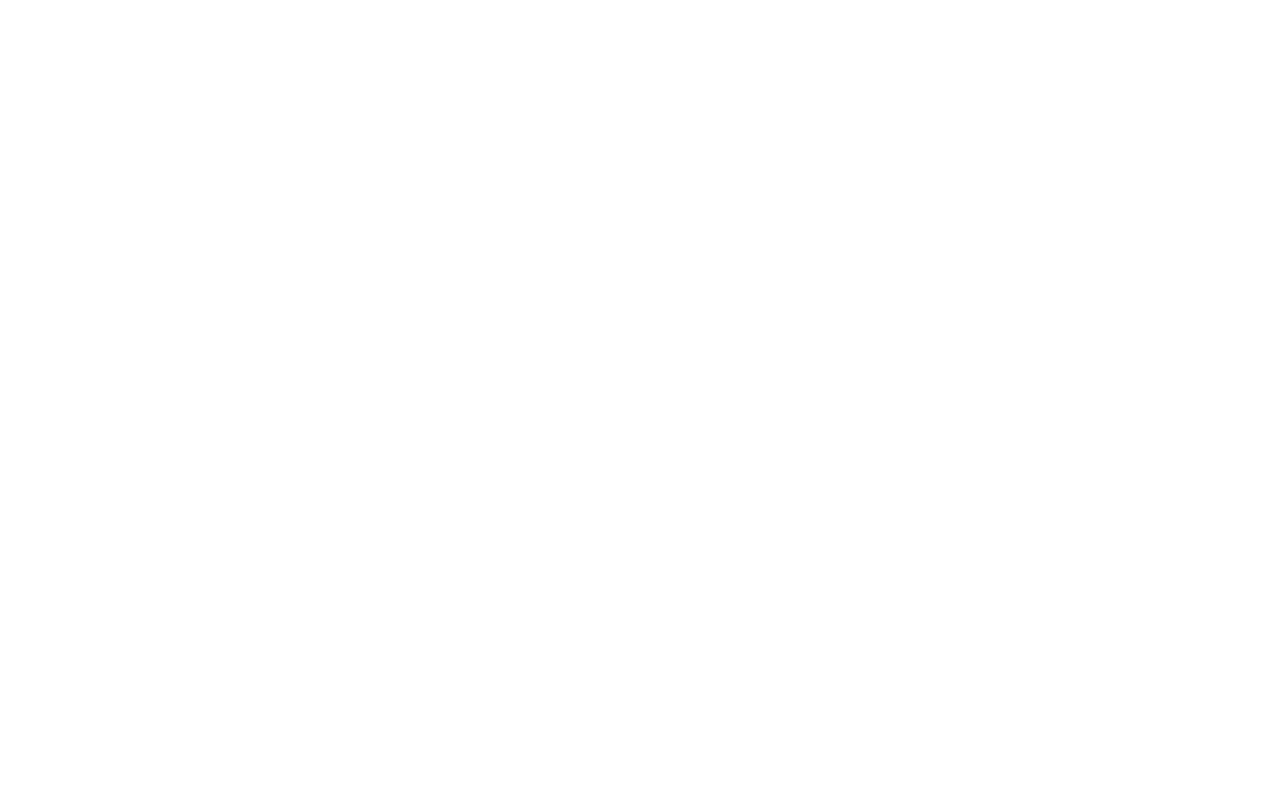
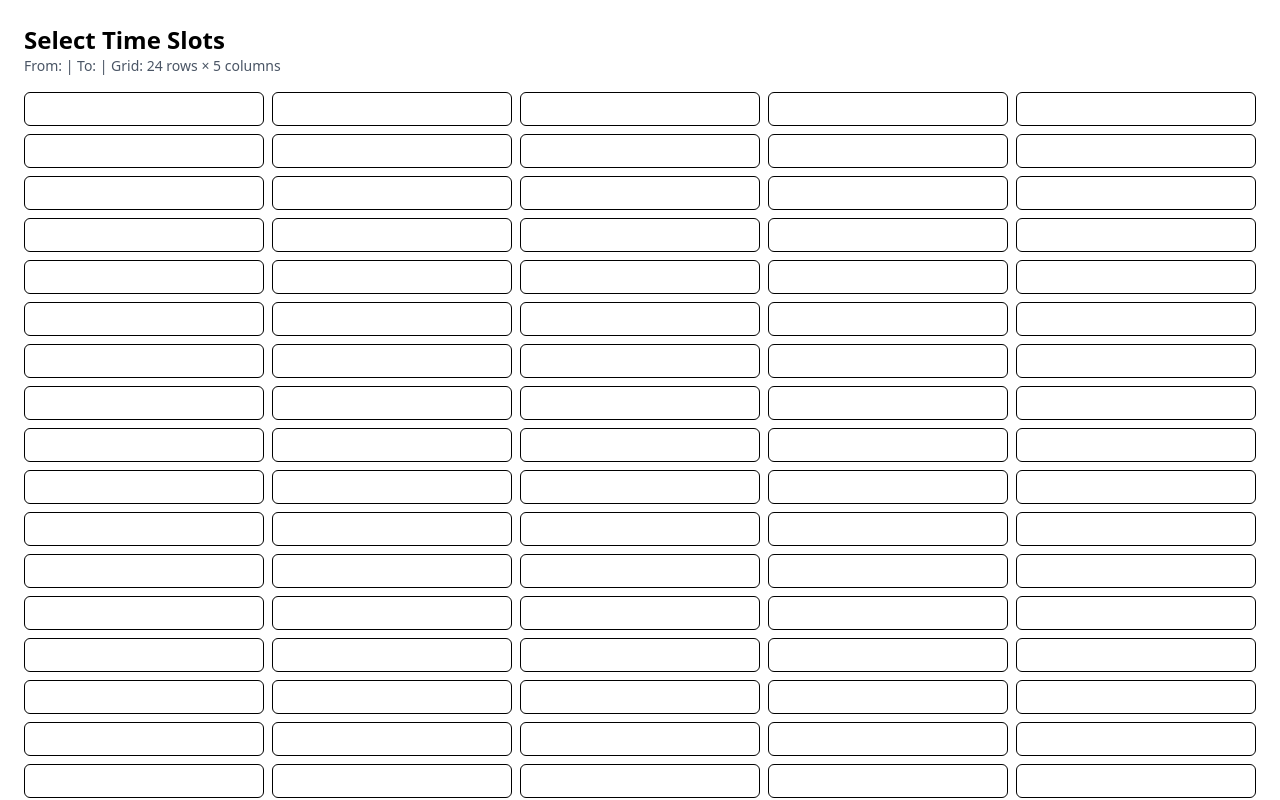
Before and after one commit to inv-nithin007/calender-ui, a React (Vite) app in the folder tailwind/: page /calender in a window 1280 px wide. Before the commit this address had no page. Shown: the top 800 px of the page. Built offline with nearby package versions, Linux system fonts and the light colour scheme.

Commit message:
feat: calender UI

```diff
--- a/tailwind/package.json
+++ b/tailwind/package.json
@@ -15,7 +15,8 @@
     "react": "^19.1.1",
     "react-dom": "^19.1.1",
     "react-hook-form": "^7.62.0",
-    "react-router-dom": "^7.8.2"
+    "react-router-dom": "^7.8.2",
+    "react-selecto": "^1.26.3"
   },
   "devDependencies": {
     "@eslint/js": "^9.33.0",
--- a/tailwind/src/App.jsx
+++ b/tailwind/src/App.jsx
@@ -2,7 +2,7 @@
 import Tail from './components/Tail'
 import Home from './components/Home'
 import { BrowserRouter as Router, Routes, Route } from 'react-router-dom'
-
+import Calender from  './components/Calender'
 
 function App() {
 
@@ -12,6 +12,7 @@
       <Routes>
     <Route path='/' element={<Tail/>}/>
      <Route path='/home' element={<Home/>}/>
+     <Route path='/calender' element={<Calender/>}/>
     </Routes>
     </Router>
   )
--- /dev/null
+++ b/tailwind/src/components/Calender.jsx
@@ -0,0 +1,78 @@
+import './Tail.css'
+import { useState } from 'react'
+import { useLocation } from 'react-router-dom'
+import Selecto from 'react-selecto'
+
+export default function Calendar() {
+  const location = useLocation()
+  const { columns, fromDate, toDate } = location.state || {
+    columns: 5, fromDate: '', toDate: ''
+  }
+
+  const rows = 24
+  const [selected, setSelected] = useState([])
+  const totalBoxes = rows * columns
+
+
+  return (
+    <div className="p-6">
+      <div className="mb-4">
+        <h2 className="text-2xl font-bold">Select Time Slots</h2>
+        <p className="text-sm text-gray-600">
+          From: {fromDate} | To: {toDate} | Grid: 24 rows × {columns} columns
+        </p>
+      </div>
+
+      <div
+        className="calendar grid gap-2"
+        style={{
+          gridTemplateRows: `repeat(24, minmax(0, 1fr))`,
+          gridTemplateColumns: `repeat(${columns}, minmax(0, 1fr))`
+        }}
+      >
+        {Array.from({ length: totalBoxes }, (_, i) => {
+          const isActive = selected.includes(i + 1)
+          return (
+            <div
+              key={i}
+              data-key={i + 1}
+              className={`day-cell border rounded-md p-4 text-center cursor-pointer transition
+              ${isActive ? "bg-blue-400 text-white" : "hover:bg-gray-200"}`}
+              onClick={() => {
+                setSelected(prev =>
+                  prev.includes(i + 1)
+                    ? prev.filter(d => d !== i + 1)
+                    : [...prev, i + 1]
+                )
+              }}
+            />
+          )
+        })}
+      </div>
+
+      <Selecto
+        selectableTargets={[".day-cell"]}
+        selectByClick={false}
+        hitRate={0}
+        onSelect={e => {
+          const keys = e.selected.map(el => parseInt(el.dataset.key))
+          setSelected(keys)
+        }}
+      />
+
+      <div className="mt-4 flex items-center justify-between">
+        <div className="font-semibold">
+          Selected: {selected.length} boxes
+        </div>
+        {selected.length > 0 && (
+          <button
+            onClick={() => setSelected([])}
+            className="bg-red-400 hover:bg-red-500 text-white px-4 py-2 rounded-lg transition"
+          >
+            Deselect All
+          </button>
+        )}
+      </div>
+    </div>
+  )
+}
--- a/tailwind/src/components/Home.jsx
+++ b/tailwind/src/components/Home.jsx
@@ -6,7 +6,6 @@
 export default function Home() {
   const navigate = useNavigate()
 
-  const [number, setNumber] = useState("")
   const [fromDate, setFromDate] = useState("")
   const [toDate, setToDate] = useState("")
 
@@ -15,7 +14,22 @@
   }
 
   const handleCalculate = () => {
-    alert(`Number: ${number}\nFrom: ${fromDate}\nTo: ${toDate}`)
+    if (!fromDate || !toDate) {
+      alert("Please fill both date fields")
+      return
+    }
+
+    const fromDay = parseInt(fromDate.split('-')[2])
+    const toDay = parseInt(toDate.split('-')[2])
+    const dayDiff = toDay - fromDay + 1
+
+    navigate('/calender', {
+      state: {
+        columns: dayDiff,
+        fromDate,
+        toDate
+      }
+    })
   }
 
   return (
@@ -30,20 +44,6 @@
         Welcome Admin
       </motion.h2>
 
-
-      <motion.input
-        type="number"
-        value={number}
-          onChange={(e) => {
-    const val = e.target.value;
-    if (val <= 40) setNumber(val);
-  }}
-        placeholder="Enter a number(Max-40)"
-        className="p-3 w-full max-w-md rounded-2xl border border-gray-400 text-center focus:outline-none text-xl"
-        initial={{ opacity: 0, x: -20 }}
-        animate={{ opacity: 1, x: 0 }}
-        transition={{ duration: 0.6 }}
-      />
 
 
       <motion.input
--- a/tailwind/src/components/Tail.jsx
+++ b/tailwind/src/components/Tail.jsx
@@ -30,7 +30,7 @@
   setError("Username and Password are required")
   return;
 }
-  if(user=="admin@gmail.com" && password=="admin")
+  if(user=="admin" && password=="admin")
   {
     setError("");
     navigate('./home')
```
Also changed, not shown: 1 other file (tests, documents, lock files or other folders).
